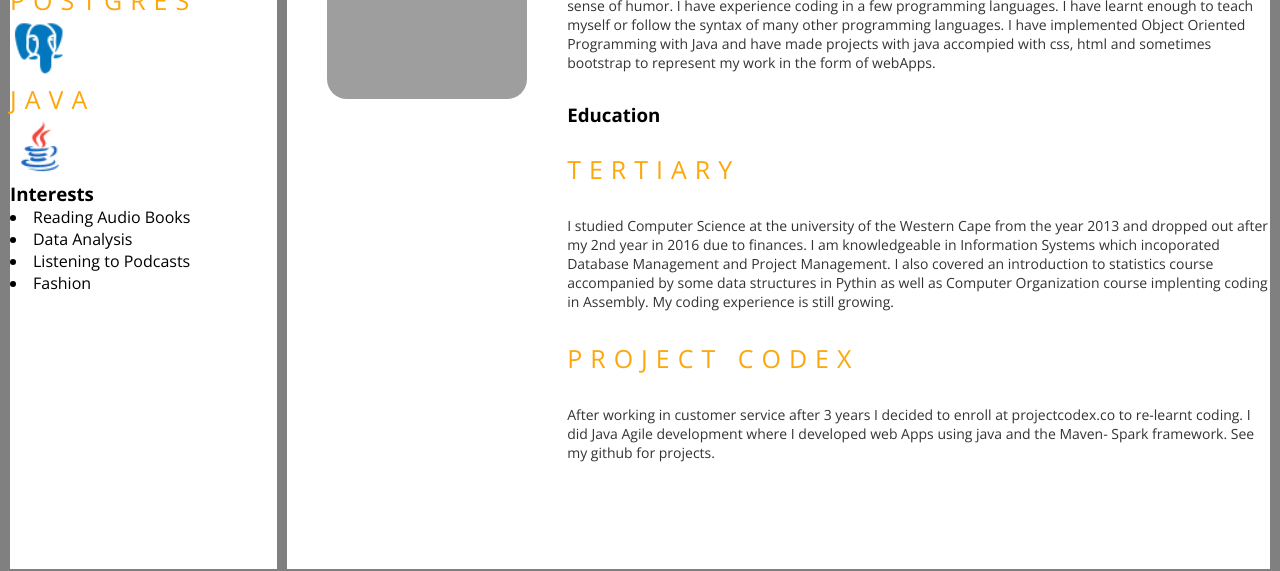
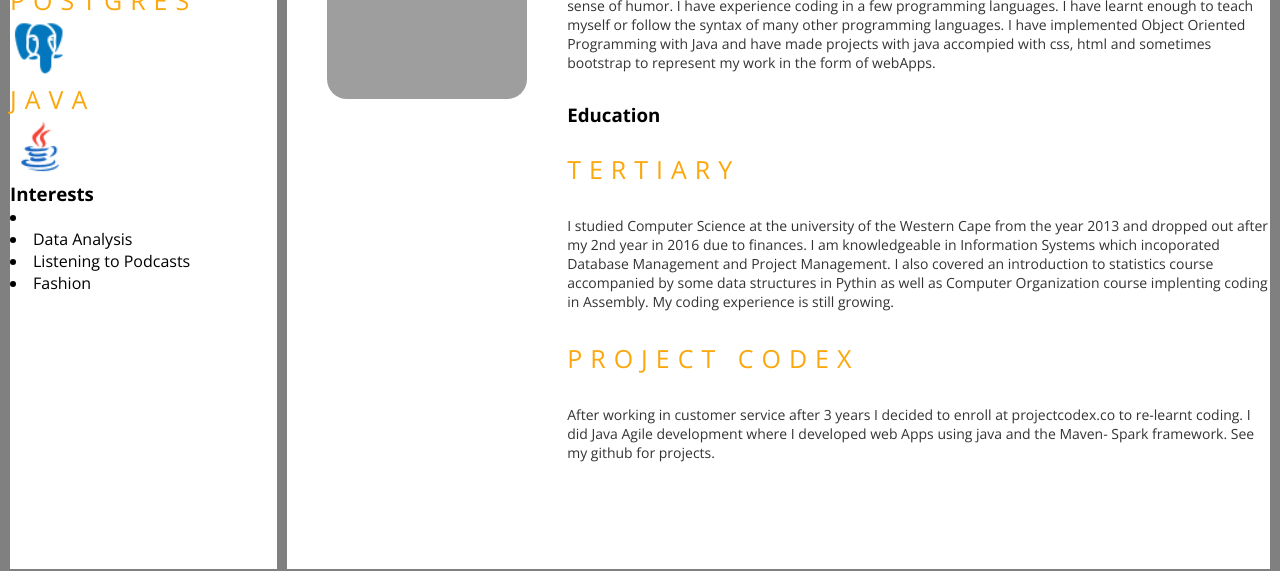
Before and after one commit to sesethud/portfoliosite, a plain HTML site: page index.html in a window 1280 px wide. Shown: the part 251-822 px from the top of the page. Drawn offline with nearby package versions, Linux system fonts and the light colour scheme; grey boxes are pictures that could not be loaded.

Commit message:
Update index.html

```diff
--- a/index.html
+++ b/index.html
@@ -47,7 +47,7 @@
             <div class="interests">
               <h3>Interests</h3>
 
-                <li>Reading Audio Books</li>
+                <li></li>
                 <li>Data Analysis</li>
                 <li>Listening to Podcasts</li>
                 <li>Fashion</li>
```
